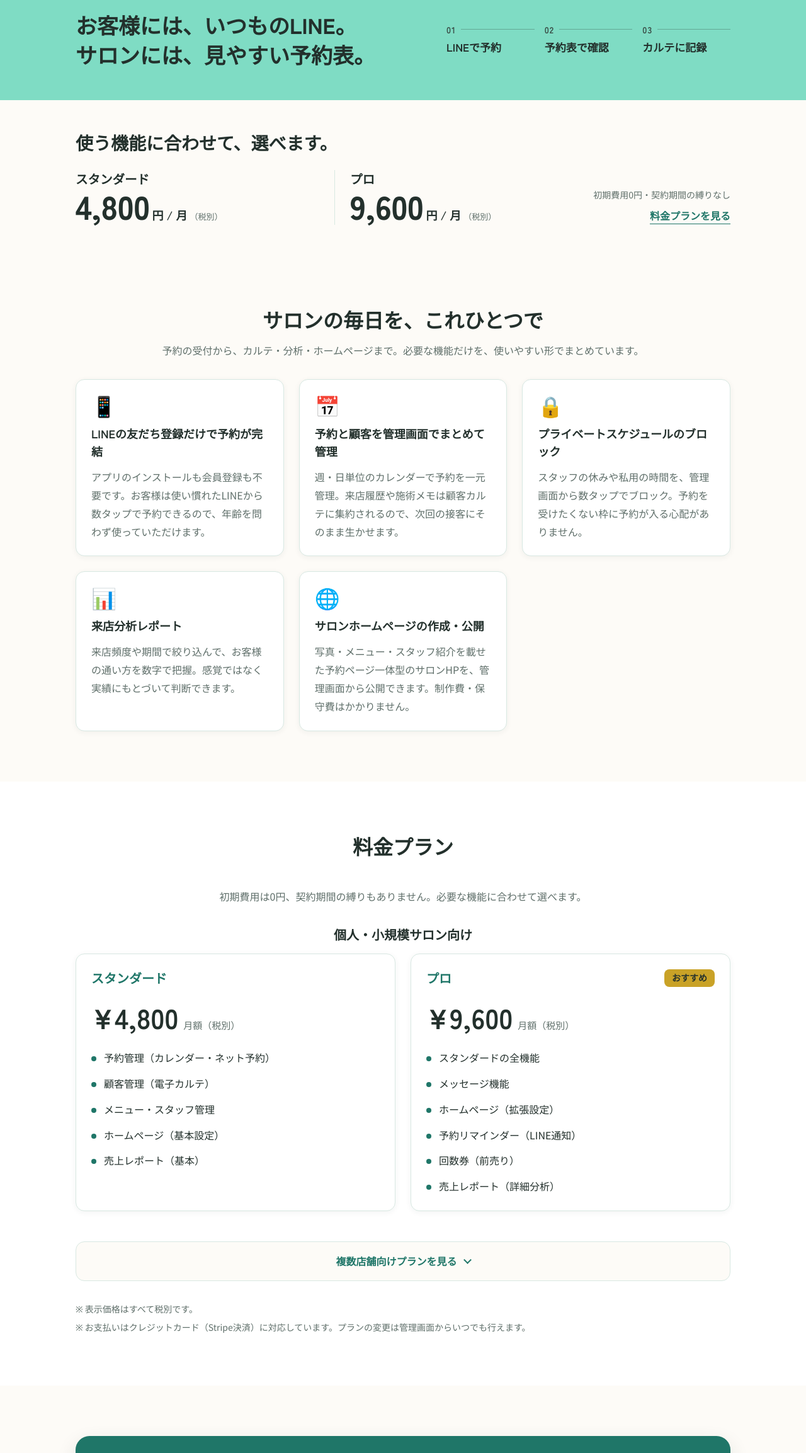
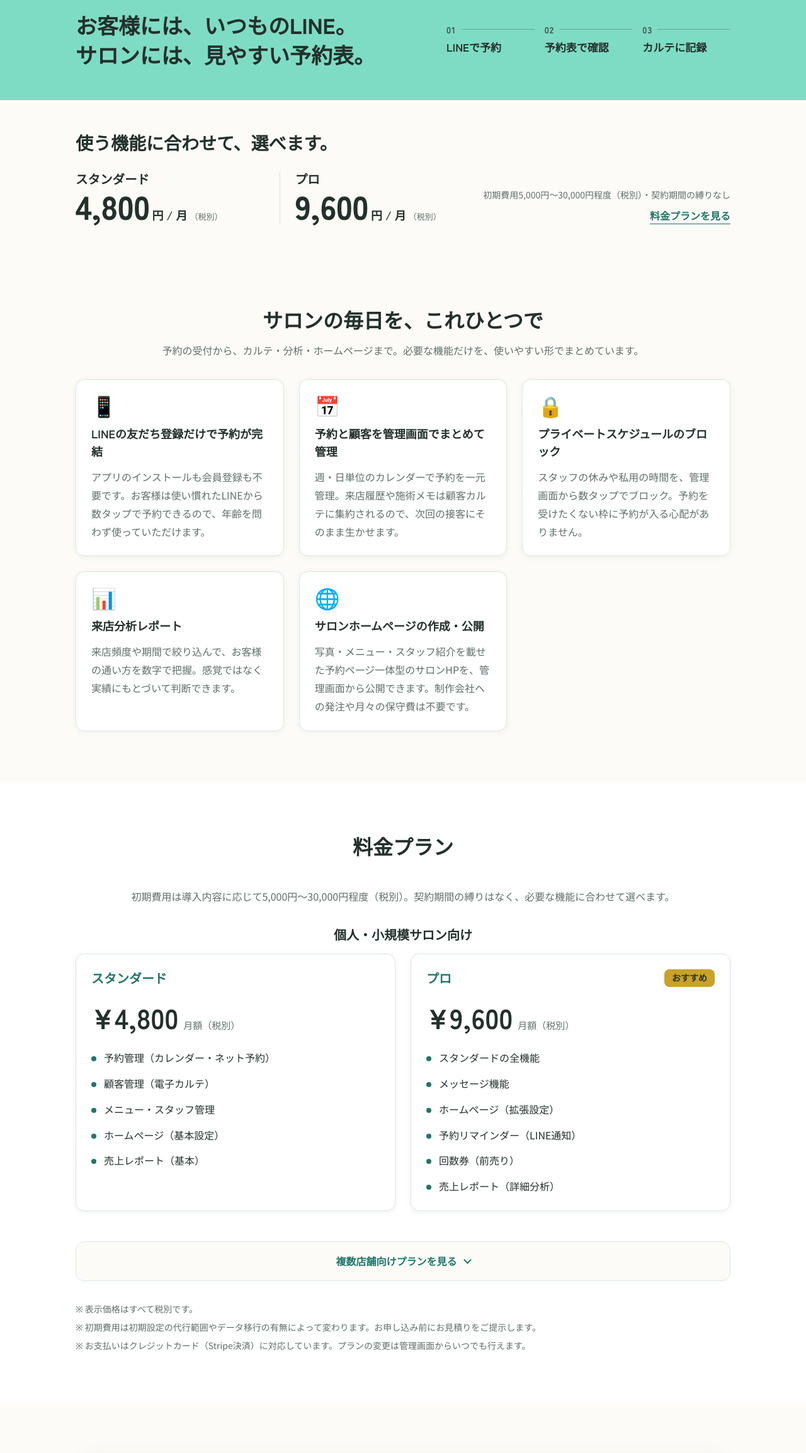
Before and after one commit to ohura-bitspace/bitsalon-lp, a React (Vite) app: page / in a window 1280 px wide. Shown: the part 1196-3503 px from the top of the page at 63% size. Built offline with nearby package versions, Linux system fonts and the light colour scheme; no server answers.

Commit message:
初期費用の表記ゆれを修正

```diff
--- a/src/pages/TokushohoPage.tsx
+++ b/src/pages/TokushohoPage.tsx
@@ -12,7 +12,11 @@
   { label: '電話番号', value: 'ご請求いただいた場合に遅滞なく開示いたします' },
   { label: 'メールアドレス', value: 'bitsalon@bitspace.jp' },
   { label: '販売価格', value: '各プランページに記載の金額' },
-  { label: '商品代金以外の必要料金', value: 'なし' },
+  {
+    label: '商品代金以外の必要料金',
+    value:
+      '初期費用 5,000円〜30,000円程度（税別）。導入内容に応じてお見積りのうえ、お申し込み前にご提示します。',
+  },
   { label: 'お支払い方法', value: 'クレジットカード決済（Stripe）' },
   { label: 'お支払い時期', value: '各プランの契約周期に応じた前払い' },
   { label: 'サービス提供時期', value: '申込み・決済確認後、3営業日以内にアカウントを発行' },
--- a/src/sections/FeatureList.tsx
+++ b/src/sections/FeatureList.tsx
@@ -30,7 +30,7 @@
   {
     icon: '🌐',
     title: 'サロンホームページの作成・公開',
-    body: '写真・メニュー・スタッフ紹介を載せた予約ページ一体型のサロンHPを、管理画面から公開できます。制作費・保守費はかかりません。',
+    body: '写真・メニュー・スタッフ紹介を載せた予約ページ一体型のサロンHPを、管理画面から公開できます。制作会社への発注や月々の保守費は不要です。',
   },
 ];
 
--- a/src/sections/PricingSection.tsx
+++ b/src/sections/PricingSection.tsx
@@ -34,7 +34,7 @@
       <div className="container pricing">
         <h2 className="section__title">料金プラン</h2>
         <p className="section__lead">
-          初期費用は0円、契約期間の縛りもありません。必要な機能に合わせて選べます。
+          初期費用は導入内容に応じて5,000円〜30,000円程度（税別）。契約期間の縛りはなく、必要な機能に合わせて選べます。
         </p>
 
         <div className="pricing__groups">
@@ -63,6 +63,9 @@
 
         <div className="pricing__notes">
           <p>※ 表示価格はすべて税別です。</p>
+          <p>
+            ※ 初期費用は初期設定の代行範囲やデータ移行の有無によって変わります。お申し込み前にお見積りをご提示します。
+          </p>
           <p>※ お支払いはクレジットカード（Stripe決済）に対応しています。プランの変更は管理画面からいつでも行えます。</p>
         </div>
       </div>
--- a/src/sections/PricingTeaser.tsx
+++ b/src/sections/PricingTeaser.tsx
@@ -21,7 +21,7 @@
             ))}
           </ul>
           <div className="teaser__aside">
-            <p className="teaser__note">初期費用0円・契約期間の縛りなし</p>
+            <p className="teaser__note">初期費用5,000円〜30,000円程度（税別）・契約期間の縛りなし</p>
             <Link className="teaser__link" to="/#pricing">
               料金プランを見る
             </Link>
```
Also changed, not shown: reference/README.md.
